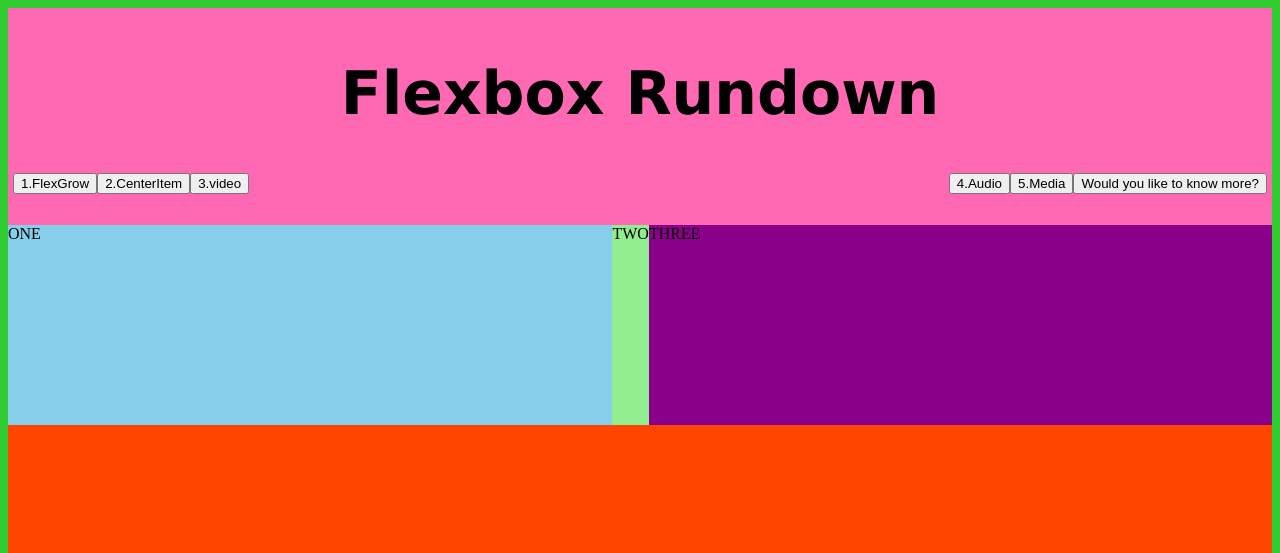
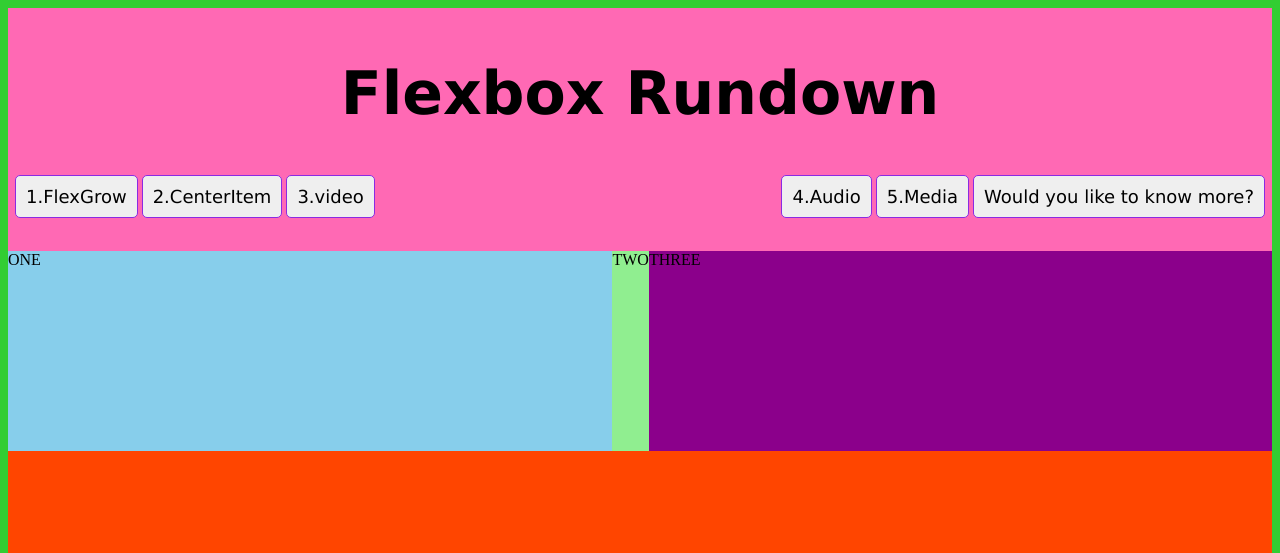
Before and after one commit to ted585/week-4-coding-worksheet, a plain HTML site: page index.html in a window 1280 px wide. Shown: the top 553 px of the page. Drawn offline with Linux system fonts and the light colour scheme.

Commit message:
button style

```diff
--- a/styles.css
+++ b/styles.css
@@ -159,3 +159,13 @@ li {
     color: navy;
     font-size: 20px;
 }
+
+button {
+    border: 1px solid blueviolet;
+    border-radius: 5px;
+    font-family:Verdana, Geneva, Tahoma, sans-serif;
+    font-size: large;
+    padding: 10px;
+    margin: 2px;
+    transition-duration: .4s;
+}
```
